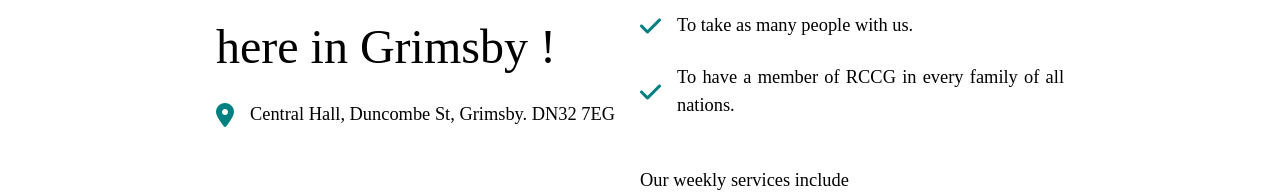
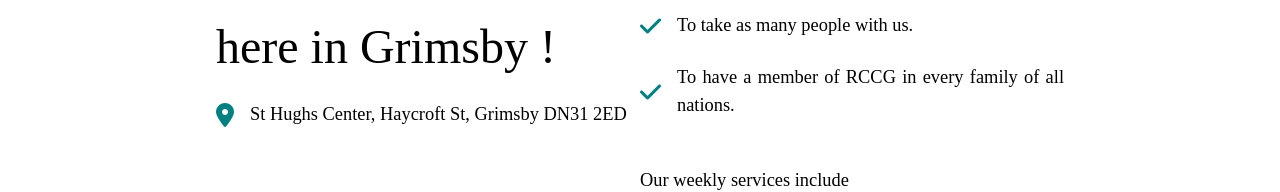
Before and after one commit to rccgallsaintsassembly-org/rccgallsaintsassemblywebsite, a React (Create React App) app: page / in a window 1280 px wide. Shown: the part 1122-1314 px from the top of the page. Built offline with nearby package versions, Linux system fonts and the light colour scheme; a web font is replaced by a local one.

Commit message:
new commit

```diff
--- a/src/components/pages/Home/components/AboutUs/AboutUs.jsx
+++ b/src/components/pages/Home/components/AboutUs/AboutUs.jsx
@@ -13,7 +13,7 @@ function AboutUs() {
           <div className={classes.innerItems}>
             <div className={classes.iconAndText}>
               <i className="fa-solid fa-location-dot"></i>
-              <p>Central Hall, Duncombe St, Grimsby. DN32 7EG</p>
+              <p>St Hughs Center, Haycroft St, Grimsby DN31 2ED</p>
             </div>
 
           </div>
```
